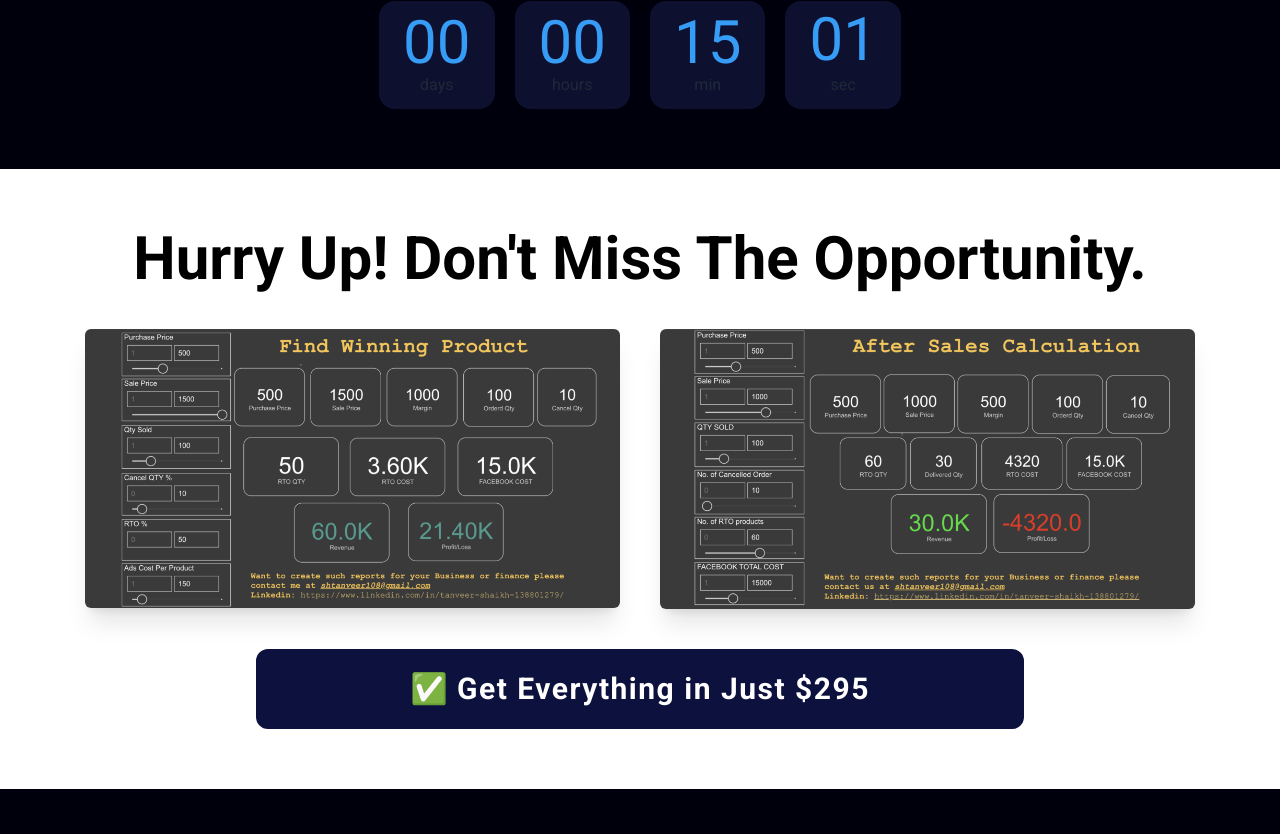
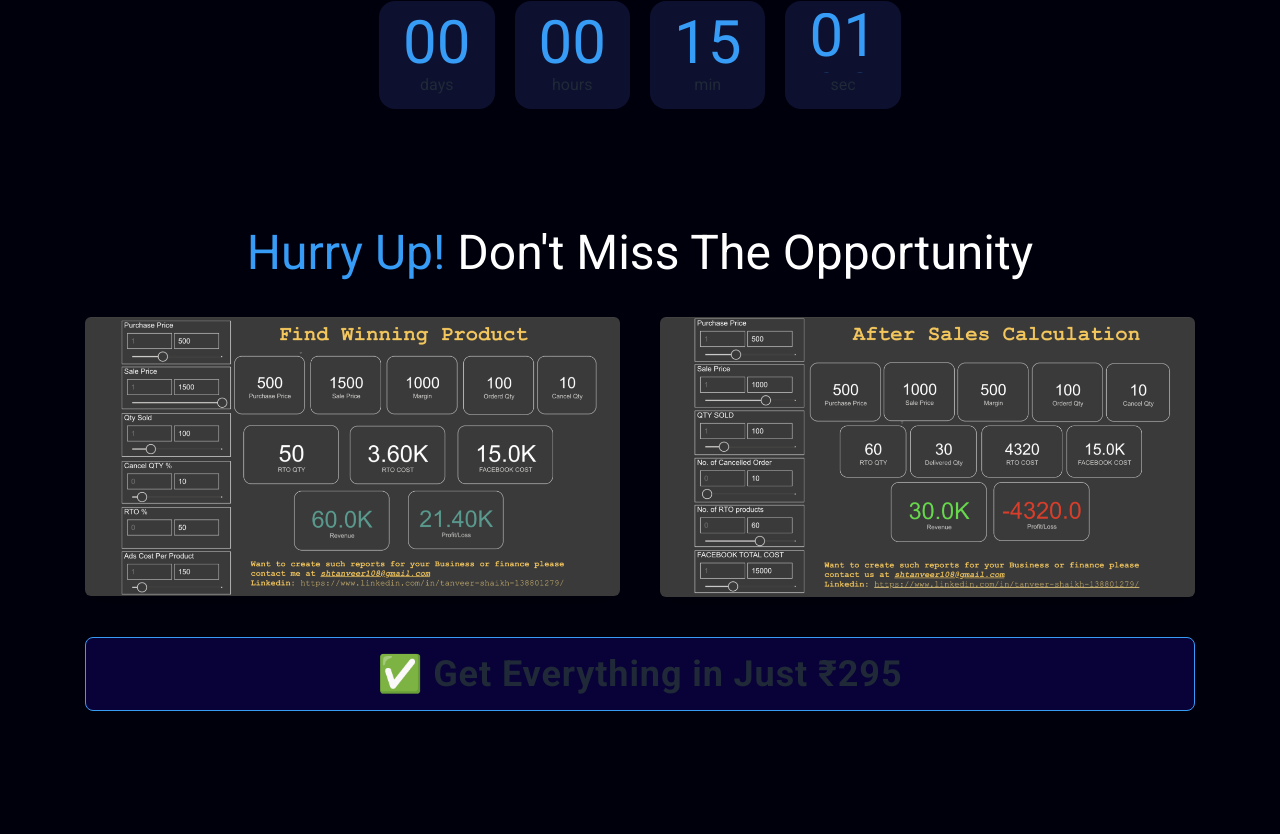
Before and after one commit to Vivek-04022001/Shopify-website, a React (Create React App) app: page / in a window 1280 px wide. Shown: the part 646-1480 px from the top of the page. Built offline with nearby package versions, Linux system fonts and the light colour scheme.

Commit message:
fix opportunity section

```diff
--- a/src/components/UI/Opportunity.jsx
+++ b/src/components/UI/Opportunity.jsx
@@ -5,25 +5,33 @@ import Img2 from "../../assets/productFinder.png";
 import { motion, useMotionValue, useSpring, useTransform } from "framer-motion";
 const Opportunity = () => {
   return (
-    <section className="bg-white">
+    <section className="">
       <div className="container">
         <div className="flex flex-col items-center gap-5 md:gap-10">
-          <h1 className="text-center text-black font-bold text-3xl md:text-6xl ">Hurry Up! Don't Miss The Opportunity.</h1>
+
+          <h2 className="text-4xl text-center md:text-left md:text-5xl">
+          <span className="highlight">Hurry Up!</span> Don't Miss The Opportunity
+          </h2>
+
+
           <div className="flex flex-col md:flex-row items-center gap-10 justify-between ">
             <TiltCard Img={Img1} />
             <TiltCard Img={Img2} />
-            <img src={Img1} alt="" className="md:hidden w-full shadow-xl rounded-md"/>
-            <img src={Img2} alt="" className="md:hidden w-full shadow-xl rounded-md"/>
+            <img
+              src={Img1}
+              alt=""
+              className="md:hidden w-full shadow-xl rounded-md"
+            />
+            <img
+              src={Img2}
+              alt=""
+              className="md:hidden w-full shadow-xl rounded-md"
+            />
           </div>
-          <div className="w-full md:max-w-3xl border-2 border-heading-color bg-heading-color  text-white text-xl text-center md:text-3xl font-bold  md:py-5 md:px-12 py-4 rounded-lg md:rounded-xl hover:bg-white hover:text-heading-color cursor-pointer
 
-          transition-all duration-200 hover:translate-x-[-10px] hover:translate-y-[-4px] hover:shadow-[4px_4px_0px_black] active:translate-x-[0px] active:translate-y-[0px] active:rounded-2xl active:shadow-none
-          ">
-            <p className="tracking-wider  ">
-                <span className="mr-2">✅</span>
-                Get Everything in Just $295
-            </p>
-          </div>
+          <button className="bg-btn-secondary-bg border rounded-lg border-btn-primary-bg p-2 py-4 md:text-4xl text-xl w-full font-bold tracking-wide">
+            ✅ Get Everything in Just ₹295
+          </button>
         </div>
       </div>
     </section>
@@ -80,13 +88,13 @@ const TiltCard = ({ Img }) => {
       }}
       className="hidden md:flex w-full md:w-1/2 rounded-xl "
     >
-
-      <img src={Img}
+      <img
+        src={Img}
         style={{
-            transform: "translateZ(30px)",
-          }}
-          className="shadow-xl rounded-md"
-        />
+          transform: "translateZ(30px)",
+        }}
+        className="shadow-xl rounded-md"
+      />
     </motion.div>
   );
 };
--- a/tailwind.config.js
+++ b/tailwind.config.js
@@ -6,6 +6,7 @@ module.exports = {
       colors: {
         "primary-color": "#379cf6", // dodger blue
         "btn-secondary-bg": "#090238", // dark Blue
+        'btn-primary-bg': '#379cf6',
         "team-card-bg": "#1b2352", //Navy Blue
         "link-active": "#379cf6", //Blue
         "body-bg": "#00000d", // midnight blue
```
